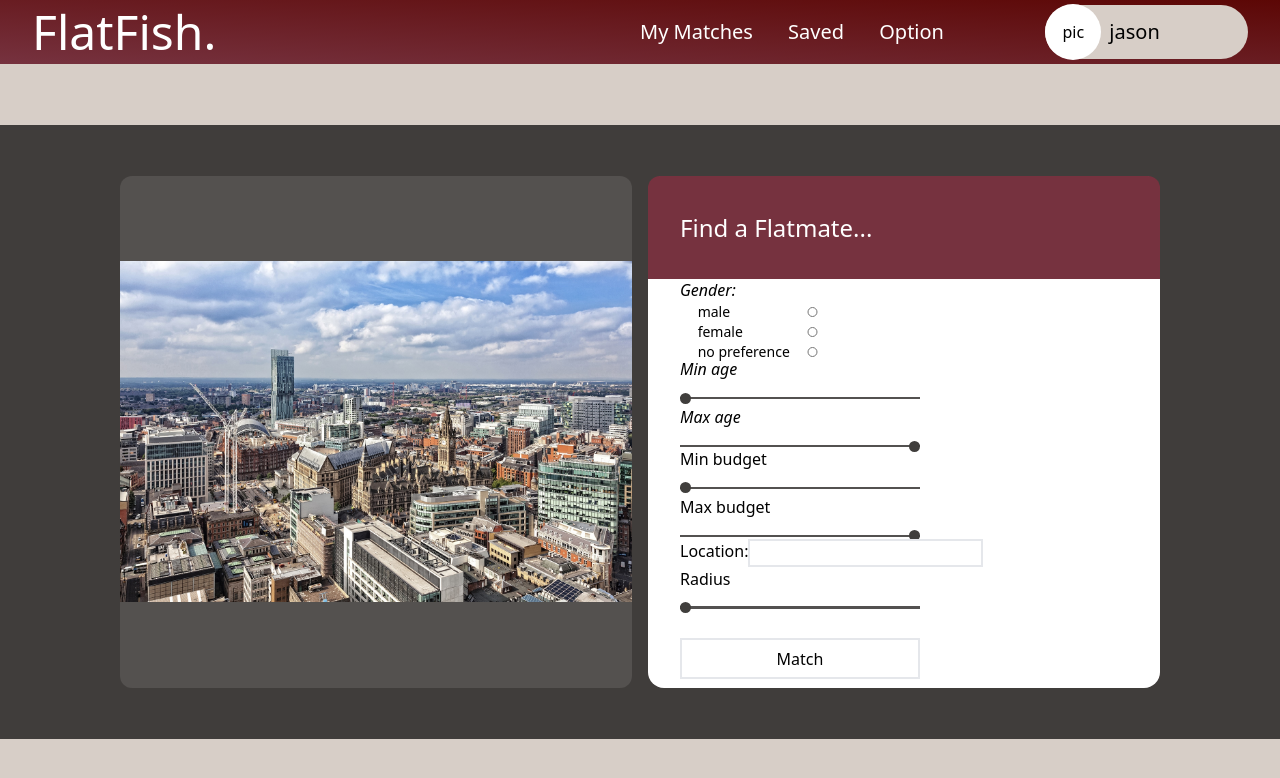
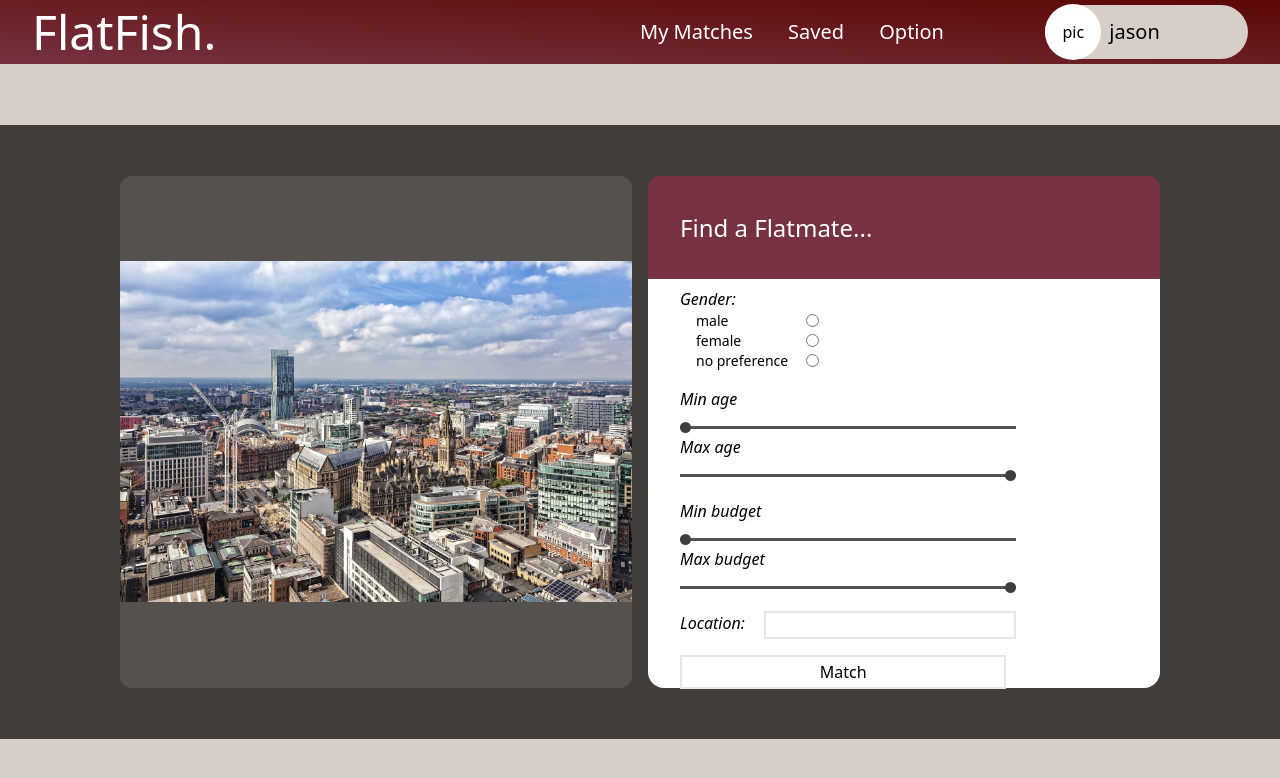
Before and after one commit to LuShuhong/Flatfish-Flatmate-Searching, a React (Create React App) app in the folder ui/: page / in a window 1280 px wide. Shown: the top 778 px of the page. Built offline with nearby package versions, Linux system fonts and the light colour scheme.

Commit message:
Style the form elements

```diff
--- a/ui/src/components/AgePreference/AgePreference.tsx
+++ b/ui/src/components/AgePreference/AgePreference.tsx
@@ -1,6 +1,6 @@
 export const AgePreference: React.FC = () => {
   return (
-    <div className="flex flex-col justify-center h-1/5 pl-8 mb-2">
+    <div className="flex flex-col pl-8 mb-4">
       <div>
         <div className="italic">Min age</div>
         <input
--- a/ui/src/components/BudgetPreference/BudgetPreference.tsx
+++ b/ui/src/components/BudgetPreference/BudgetPreference.tsx
@@ -1,12 +1,12 @@
 export const BudgetPreference: React.FC = () => {
   return (
-    <div className="flex flex-col justify-center h-1/5 pl-8">
+    <div className="flex flex-col pl-8 mb-4">
       <div>
-        <div className="">Min budget</div>
+        <div className="italic">Min budget</div>
         <input type="range" min={16} max={80} value={16} />
       </div>
       <div>
-        <div className="">Max budget</div>
+        <div className="italic">Max budget</div>
         <input type="range" min={16} max={80} value={80} />
       </div>
     </div>
--- a/ui/src/components/GenderPreference/GenderPreference.tsx
+++ b/ui/src/components/GenderPreference/GenderPreference.tsx
@@ -1,9 +1,9 @@
 export const GenderPreference: React.FC = () => {
   return (
-    <div className="flex flex-col justify-center h-1/5 w-1/3 pl-8 mb-1">
+    <div className="flex flex-col w-1/3 pl-8 mt-2 mb-4">
       <div className="italic">Gender:</div>
       <label className="flex items-center">
-        <span className="flex-1 text-sm">&emsp; male</span>
+        <span className="flex-1 text-sm ml-4">male</span>
         <input
           type="radio"
           id="male"
@@ -13,7 +13,7 @@ export const GenderPreference: React.FC = () => {
         />
       </label>
       <label className="flex items-center">
-        <span className="flex-1 text-sm">&emsp; female</span>
+        <span className="flex-1 text-sm ml-4">female</span>
         <input
           type="radio"
           id="male"
@@ -23,7 +23,7 @@ export const GenderPreference: React.FC = () => {
         />
       </label>
       <label className="flex items-center">
-        <span className="flex-1 text-sm">&emsp; no preference</span>
+        <span className="flex-1 text-sm ml-4">no preference</span>
         <input
           type="radio"
           id="male"
--- a/ui/src/components/InputFields/InputFields.tsx
+++ b/ui/src/components/InputFields/InputFields.tsx
@@ -11,7 +11,7 @@ export const InputFields: React.FC = () => {
       <AgePreference />
       <BudgetPreference />
       <LocationPreference />
-      <div className="flex items-center h-1/5 pl-8">
+      <div className="flex h-1/6 w-70% pl-8">
         <MatchButton />
       </div>
     </div>
--- a/ui/src/components/LocationPreference/LocationPreference.tsx
+++ b/ui/src/components/LocationPreference/LocationPreference.tsx
@@ -1,13 +1,9 @@
 export const LocationPreference: React.FC = () => {
   return (
-    <div className="flex flex-col justify-center h-1/5 pl-8">
-      <div className="flex w-1/2">
-        <span className="flex-1">Location:</span>
-        <input type="text" className="border-2" />
-      </div>
-      <div>
-        <div className="">Radius</div>
-        <input type="range" min={16} max={80} value={16} />
+    <div className="flex flex-col pl-8 mb-4">
+      <div className="flex w-70%">
+        <span className="flex-1 italic">Location:</span>
+        <input type="text" className="border-2 w-9/12" />
       </div>
     </div>
   );
--- a/ui/src/components/MatchButton/MatchButton.tsx
+++ b/ui/src/components/MatchButton/MatchButton.tsx
@@ -1,3 +1,3 @@
 export const MatchButton: React.FC = () => {
-  return <button className="border-2 w-1/2 h-1/2 hover:text-xl">Match</button>;
+  return <button className="border-2 w-full h-1/2 hover:text-xl">Match</button>;
 };
--- a/ui/src/index.css
+++ b/ui/src/index.css
@@ -7,7 +7,7 @@ input[type="range"] {
   appearance: none;
   background: transparent;
   cursor: pointer;
-  width: 15rem;
+  width: 70%;
 }
 
 input[type="range"]::-webkit-slider-runnable-track {
--- a/ui/tailwind.config.js
+++ b/ui/tailwind.config.js
@@ -11,6 +11,7 @@ module.exports = {
       width: {
         profileImgWidth: "22%",
         "95%": "95%",
+        "70%": "70%",
       },
       borderRadius: {
         profileBR: "2rem",
```
